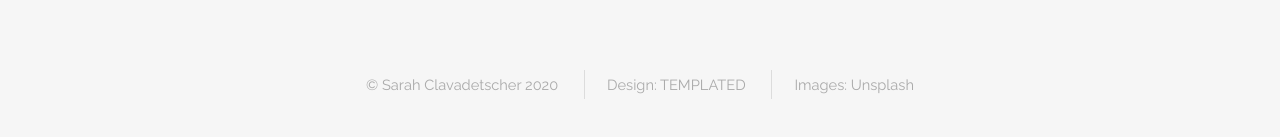
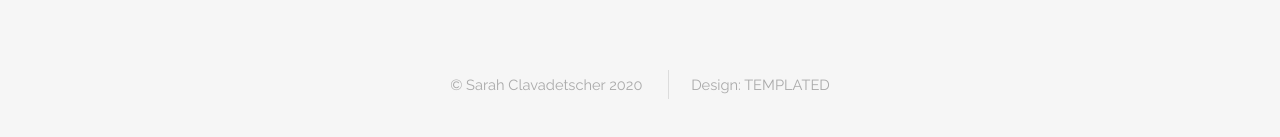
Before and after one commit to SarahClavadetscher/BAIN-Lernblog, a plain HTML site: page erster_eintrag.html in a window 1280 px wide. Shown: the part 2653-2790 px from the top of the page. Drawn offline with Linux system fonts and the light colour scheme.

Commit message:
Update erster_eintrag.html

```diff
--- a/erster_eintrag.html
+++ b/erster_eintrag.html
@@ -108,7 +108,7 @@
 					<ul class="copyright">
 						<li>&copy; Sarah Clavadetscher 2020</li>
 						<li>Design: <a href="http://templated.co">TEMPLATED</a></li>
-						<li>Images: <a href="http://unsplash.com">Unsplash</a></li>
+
 					</ul>
 				</div>
 			</footer>
```
